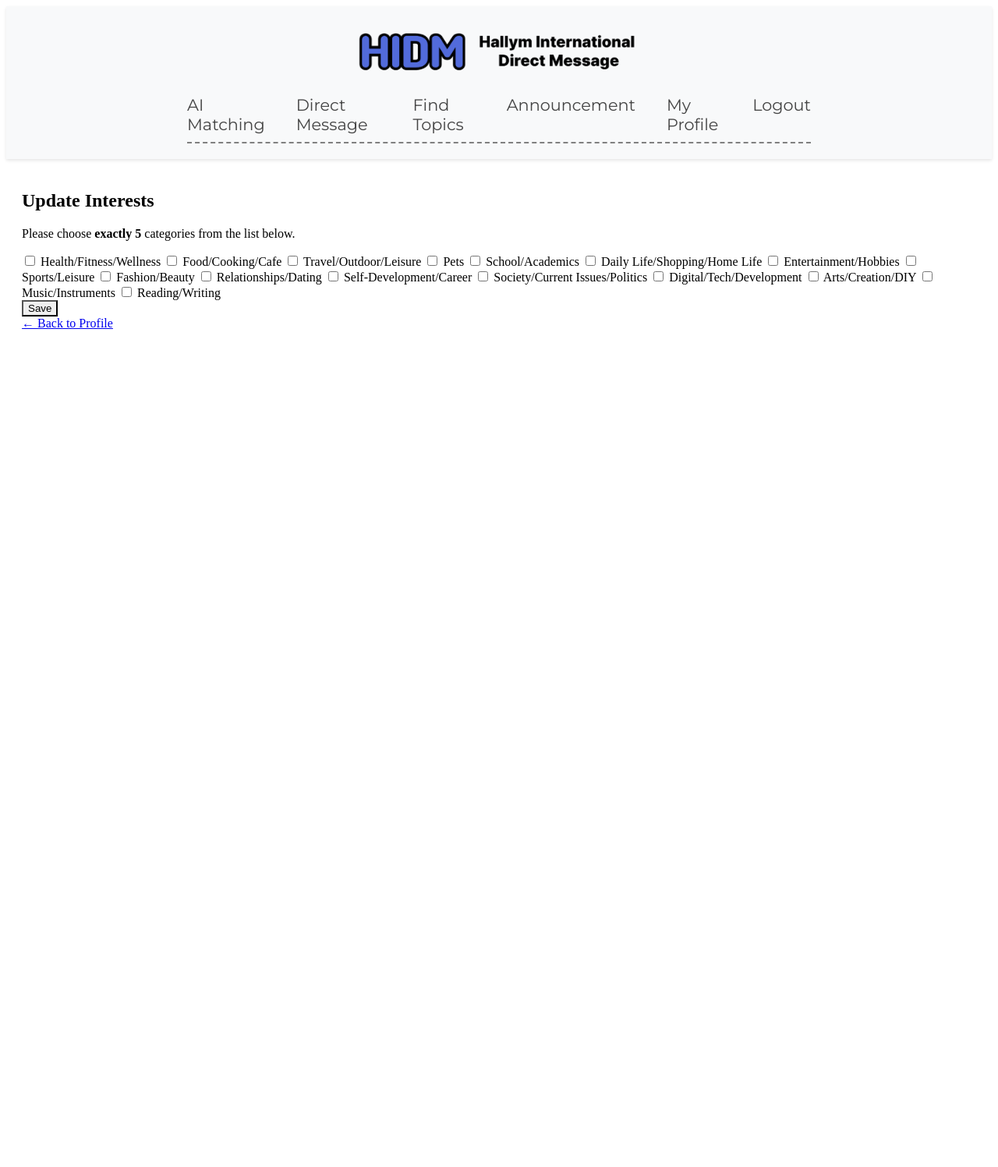
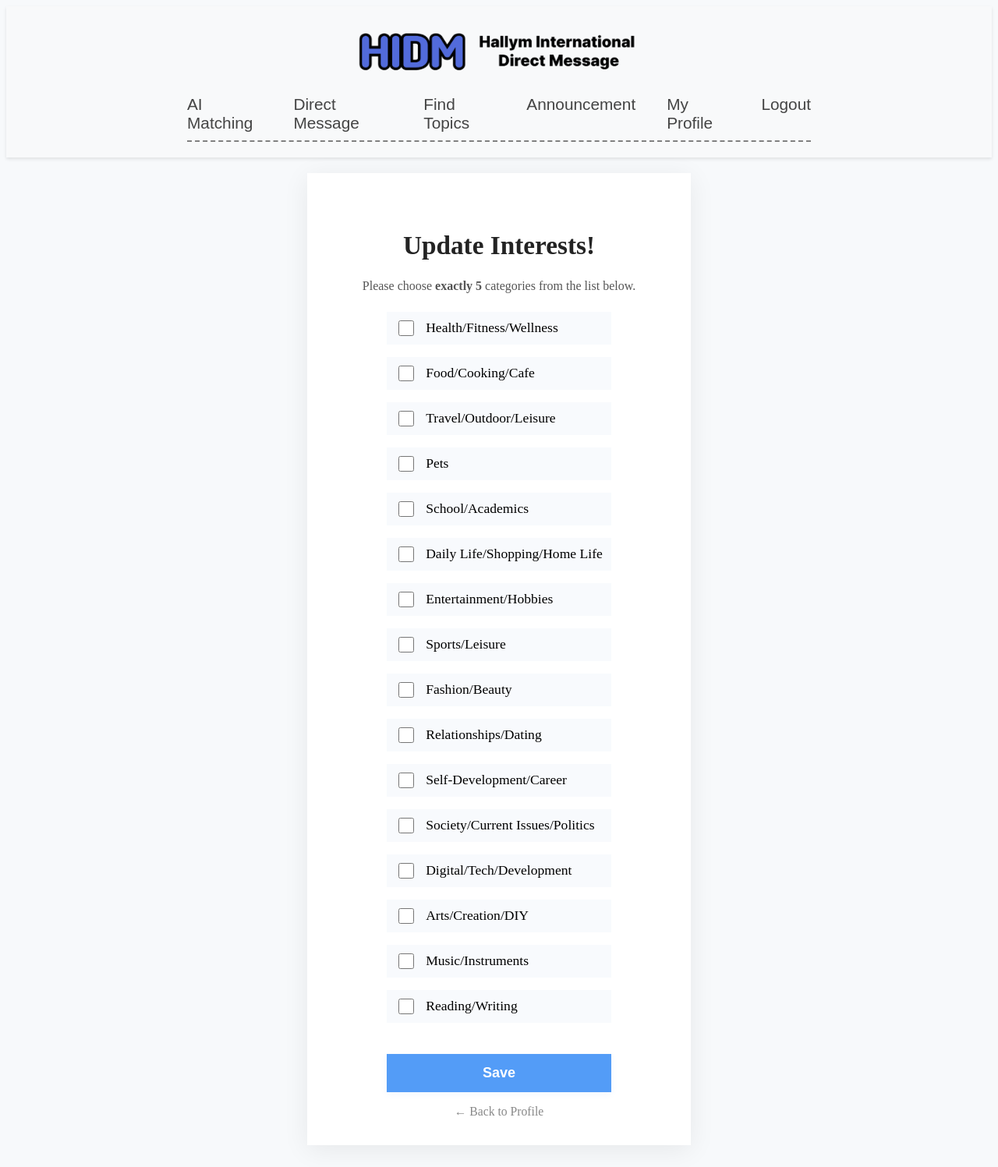
Before and after one commit to hanseohee031/HIDM, a Django app: page /accounts/interests/update/ in a window 1280 px wide. Shown: the whole page at 78% size. Before the commit the page ends 422 px from the top, so only its background shows below. Run offline with Django 5.2, Linux system fonts and the light colour scheme; a user stored in the database is signed in; data comes from the database, SQL or seed files in the repository; both versions use the stored data as it was after the commit; parts of the project's set-up code (start-up, migrations or seed data) failed here and were passed over.

```diff
--- a/accounts/templates/accounts/update_interests.html
+++ b/accounts/templates/accounts/update_interests.html
@@ -1,4 +1,3 @@
-{# accounts/templates/accounts/update_interests.html #}
 {% extends 'base.html' %}
 {% load static %}
 
@@ -6,14 +5,120 @@
 
 {% block head %}
   {{ block.super }}
-  <!-- 카드형 폼 통합 스타일 -->
-  <link rel="stylesheet" href="{% static 'css/card_form.css' %}">
+  <style>
+    body, .form-bg {
+      background: #f7f9fb !important;
+      min-height: 100vh;
+    }
+
+    .form-bg {
+      display: flex;
+      justify-content: center;
+      align-items: center;
+      min-height: 94vh;
+    }
+
+    .card-form {
+      background: #fff;
+      max-width: 420px;
+      width: 98vw;
+      border-radius: 24px;
+      box-shadow: 0 6px 32px rgba(0,0,0,0.07);
+      padding: 46px 36px 34px;
+      display: flex;
+      flex-direction: column;
+      align-items: center;
+    }
+
+    .form-title {
+      font-size: 2.08rem;
+      font-weight: 700;
+      margin-bottom: 8px;
+      color: #232323;
+      text-align: center;
+    }
+
+    .form-desc {
+      font-size: 1rem;
+      color: #555;
+      margin-bottom: 24px;
+      text-align: center;
+    }
+
+    .form-fields {
+      width: 100%;
+      display: flex;
+      flex-direction: column;
+      gap: 16px;
+      margin-bottom: 20px;
+    }
+
+    .form-checkbox {
+      display: flex;
+      align-items: center;
+      gap: 12px;
+      font-size: 1.1rem;
+      background: #f8fafd;
+      border-radius: 10px;
+      padding: 8px 11px;
+      transition: background 0.16s;
+      cursor: pointer;
+    }
+    .form-checkbox input[type="checkbox"] {
+      accent-color: #539cf7;
+      width: 20px;
+      height: 20px;
+    }
+    .form-checkbox:has(input:checked) {
+      background: #e7f1fc;
+      font-weight: 600;
+    }
+
+    .main-btn {
+      width: 100%;
+      padding: 14px 0;
+      font-size: 1.13rem;
+      font-weight: 600;
+      background: #539cf7;
+      color: #fff;
+      border: none;
+      border-radius: 11px;
+      margin-top: 20px;
+      box-shadow: 0 2px 8px rgba(85,156,247,0.09);
+      cursor: pointer;
+      transition: background 0.15s;
+    }
+    .main-btn:hover {
+      background: #357ae8;
+    }
+
+    .back-link {
+      width: 100%;
+      text-align: center;
+      margin-top: 16px;
+    }
+    .back-link a {
+      color: #888;
+      text-decoration: none;
+      font-size: 0.98rem;
+    }
+    .back-link a:hover {
+      text-decoration: underline;
+    }
+
+    @media (max-width: 550px) {
+      .card-form {
+        padding: 30px 7vw;
+        max-width: 97vw;
+      }
+    }
+  </style>
 {% endblock %}
 
 {% block content %}
 <div class="form-bg">
   <div class="card-form">
-    <h2 class="form-title">Update Interests</h2>
+    <h2 class="form-title">Update Interests!</h2>
     <p class="form-desc">Please choose <strong>exactly 5</strong> categories from the list below.</p>
     <form method="post" autocomplete="off" id="update-interests-form"
           onsubmit="return document.querySelectorAll('input[name=&quot;favorite_categories&quot;]:checked').length===5;">
--- a/accounts/templates/base.html
+++ b/accounts/templates/base.html
@@ -1,13 +1,16 @@
 <!DOCTYPE html>
 <html lang="ko">
+
 <head>
     <meta charset="UTF-8">
     <title>{% block title %}My Chat App{% endblock %}</title>
     {% load static %}
-    <link rel="stylesheet" href="https://fonts.googleapis.com/css2?family=Montserrat:wght@400;500;600&display=swap">
+    <link rel="stylesheet" href="{% static 'css/home.css' %}">
 
-    <link rel="stylesheet" href="{% static 'css/home.css' %}">
+    {% block head %}{% endblock %}
 </head>
+
+
 <body>
     <!-- 네비게이션바 시작 -->
     <nav class="navbar">
```
Also changed, not shown: config/settings.py (+14 -4 lines), db.sqlite3.
